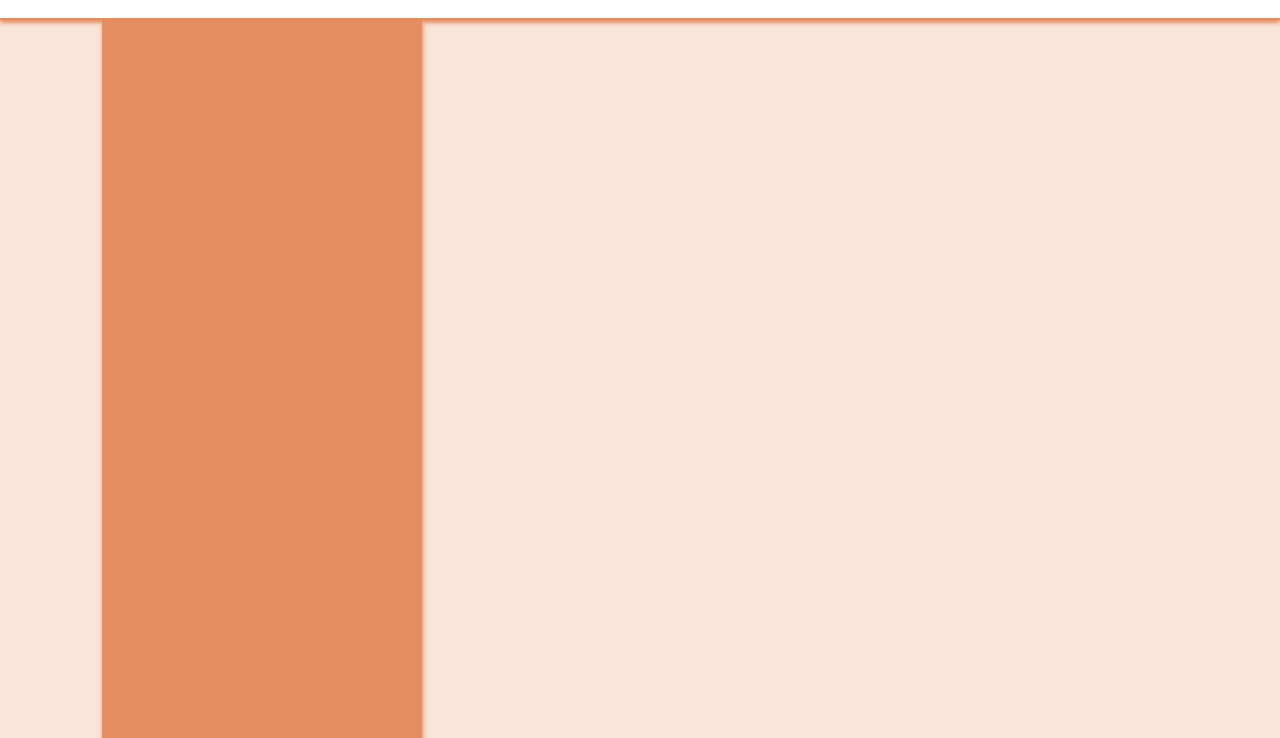
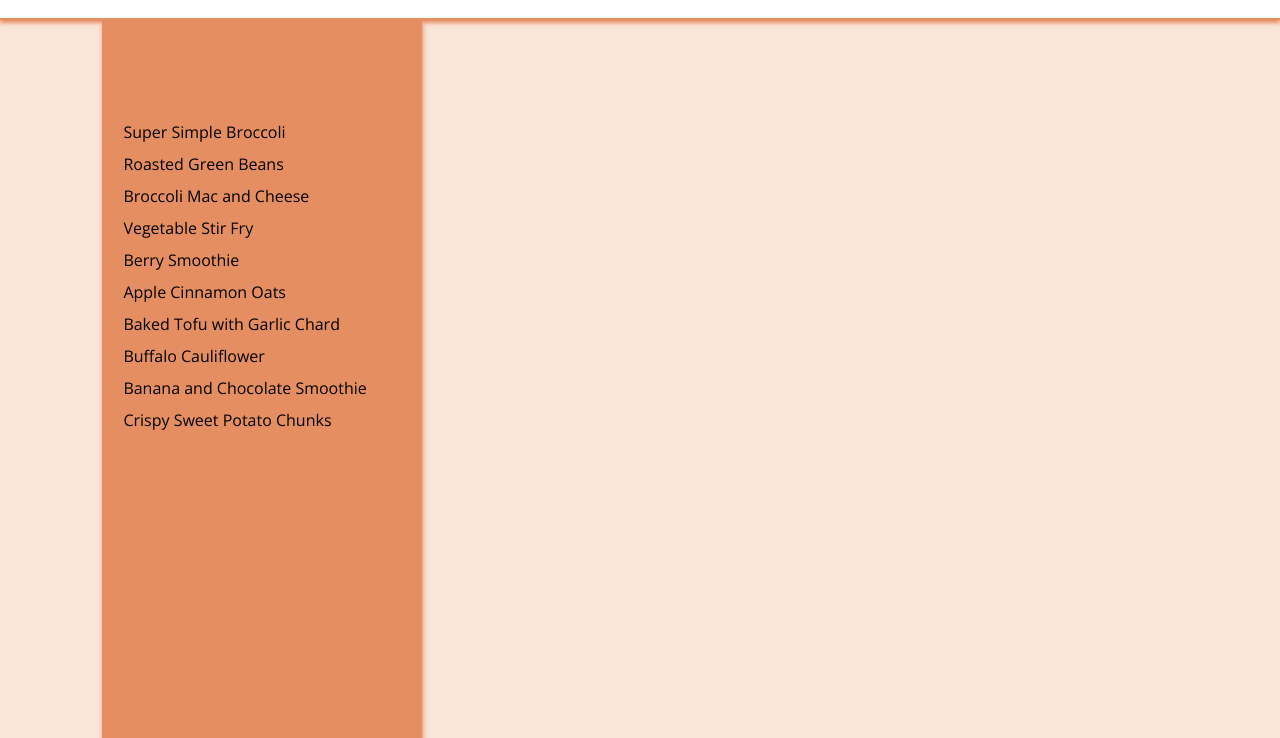
Before and after one commit to abbykaemmerer/recipecatalog, a plain HTML site: page index.html in a window 1280 px wide. Shown: the part 62-800 px from the top of the page. Drawn offline with nearby package versions, Linux system fonts and the light colour scheme.

Commit message:
Add recipe nav

```diff
--- a/index.html
+++ b/index.html
@@ -17,7 +17,18 @@
         </h2>
     </header>
     <div id="container">
-
+        <ul>
+            <li><a>Super Simple Broccoli</a></li>
+            <li><a>Roasted Green Beans</a></li>
+            <li><a>Broccoli Mac and Cheese</a></li>
+            <li><a>Vegetable Stir Fry</a></li>
+            <li><a>Berry Smoothie</a></li>
+            <li><a>Apple Cinnamon Oats</a></li>
+            <li><a>Baked Tofu with Garlic Chard</a></li>
+            <li><a>Buffalo Cauliflower</a></li>
+            <li><a>Banana and Chocolate Smoothie</a></li>
+            <li><a>Crispy Sweet Potato Chunks</a></li>
+        </ul>
     </div>
 </body>
 </html>
--- a/style.css
+++ b/style.css
@@ -37,3 +37,12 @@ h2 i {
 body {
     margin: 0;
 }
+
+ul {
+    list-style: none;
+    padding: 5em 1em;
+}
+
+li {
+   padding: 5px;
+}
```
